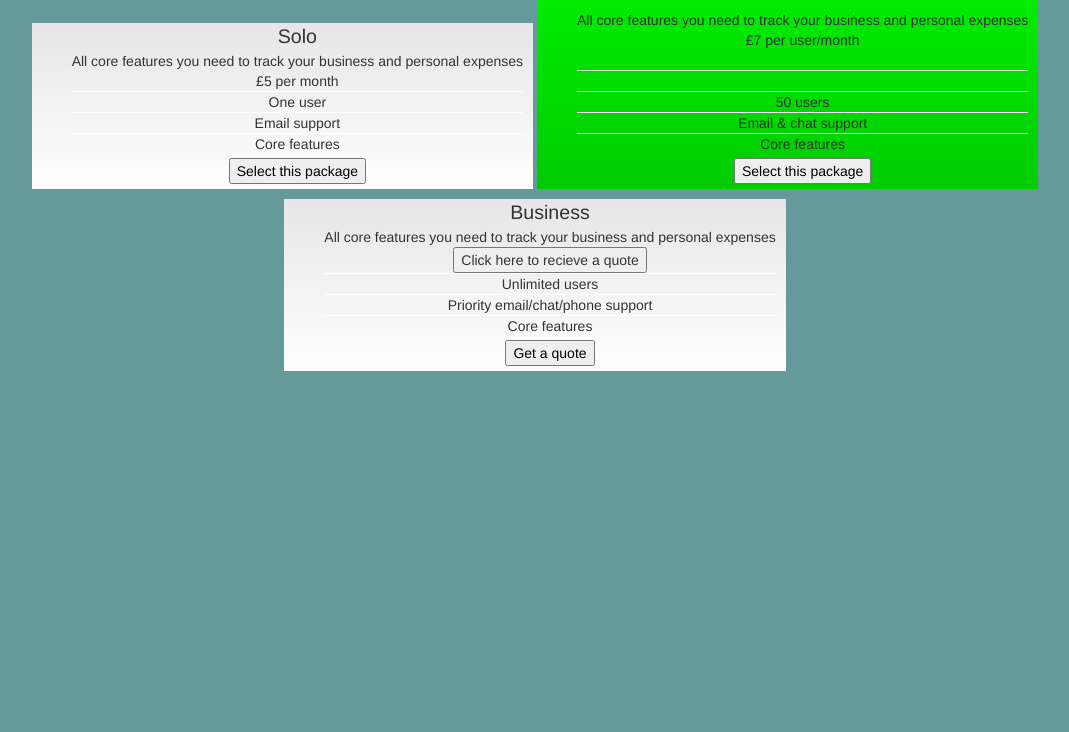
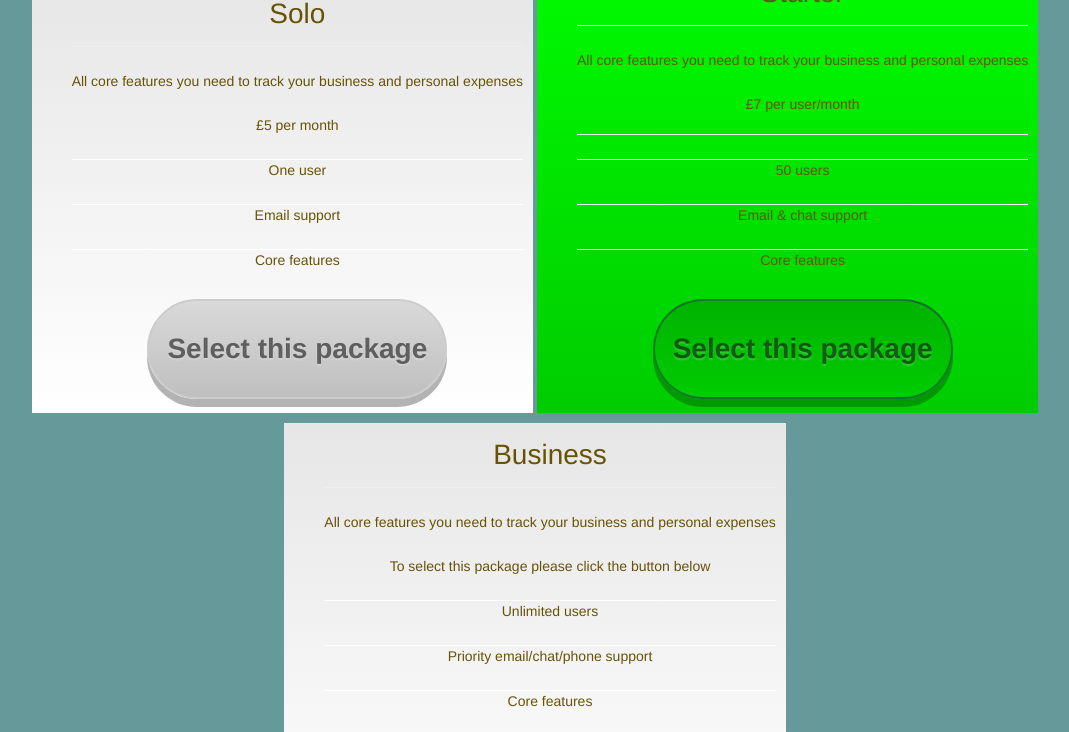
Before and after one commit to StormViper/StormTracker-widget, a plain HTML site: page index.html in a window 1280 px wide. Shown: the part 177-909 px from the top of the page, without its empty margins (105-1174 px from the left). Before the commit the page ends 800 px from the top, so only its background shows below. Drawn offline with nearby package versions, Linux system fonts and the light colour scheme; some packages are replaced by stand-ins of ours.

Commit message:
Styled widget

```diff
--- a/app/pages/package.html
+++ b/app/pages/package.html
@@ -2,13 +2,13 @@
 	<h2 id="package-header">Please select a package below</h2>
 <div id="package-container">
 	<ul id="package-list">
-		<li id="package-list-name">Solo</li>
+		<li id="package-list-name">Solo<hr /></li>
 		<li id="package-list-description">All core features you need to track your business and personal expenses</li>
 		<li id="package-list-price">&pound5 per month</li>
 		<li id="package-list-feature">One user</li>
 		<li id="package-list-feature">Email support</li>
 		<li id="package-list-feature">Core features</li>
-		<li id="select-package"><a id="button-select" href="/solo"><button>Select this package</button></a></li>
+		<li id="select-package"><a id="button-select" href="/solo"><button class="selectButton">Select this package</button></a></li>
 	</ul>
 
 	<ul id="package-list-recommended">
@@ -18,17 +18,17 @@
 		<li id="package-list-feature">50 users</li>
 		<li id="package-list-feature">Email & chat support</li>
 		<li id="package-list-feature">Core features</li>
-		<li id="select-package"><a id="button-select" href="/starter"><button>Select this package</button></a></li>
+		<li id="select-package"><a id="button-select" href="/starter"><button class="recSelectButton">Select this package</button></a></li>
 	</ul>
 
 	<ul id="package-list">
-		<li id="package-list-name">Business</li>
+		<li id="package-list-name">Business<hr /></li>
 		<li id="package-list-description">All core features you need to track your business and personal expenses</li>
-		<li id="package-list-price"><button>Click here to recieve a quote</button></li>
+		<li id="package-list-price">To select this package please click the button below</li>
 		<li id="package-list-feature">Unlimited users</li>
 		<li id="package-list-feature">Priority email/chat/phone support</li>
 		<li id="package-list-feature">Core features</li>
-		<li id="select-package"><a id="button-select" href="/quote"><button>Get a quote</button></a></li>
+		<li id="select-package"><a id="button-select" href="/quote"><button class="selectButton">Get a quote</button></a></li>
 	</ul>
 </div>
 </div>
--- a/app/stylesheets/stylesheet.css
+++ b/app/stylesheets/stylesheet.css
@@ -17,6 +17,7 @@ body, html { background-color: #669999; }
   background-image: -o-linear-gradient(top, #e6e6e6, #ffffff);
   background-image: linear-gradient(to bottom, #e6e6e6, #ffffff);
   padding-right: 10px;
+  padding-bottom: 10px;
 }
 #package-list-recommended {
 	list-style: none;
@@ -27,6 +28,7 @@ body, html { background-color: #669999; }
   background-image: -o-linear-gradient(top, #00ff00, #00cc00);
   background-image: linear-gradient(to bottom, #00ff00, #00cc00);
   padding-right: 10px;
+  padding-bottom: 10px;
 }
 
 #package-list-name {
@@ -49,3 +51,112 @@ p#package-recommended {
 #button-select {
 	color: black;
 }
+
+
+button.recSelectButton {
+	color: black;
+	text-decoration: none;
+	display: block;
+	height: 100px;
+	width: 300px;
+	background: #00b300;
+	border: 2px solid rgba(33, 68, 72, 0.59);
+
+	color: rgba(0, 0, 0, 0.55);
+	text-align: center;
+	font: bold 2em/30px "Helvetica Neue", Arial, Helvetica, Geneva, sans-serif;
+
+	background: -webkit-linear-gradient(top, #00b300, #00cc00);
+	background: -moz-linear-gradient(top, #00b300, #00cc00);
+	background: -o-linear-gradient(top, #00b300, #00cc00);
+	background: -ms-linear-gradient(top, #00b300, #00cc00);
+	background: linear-gradient(top, #00b300, #00cc00);
+
+	-webkit-border-radius: 50px;
+	-khtml-border-radius: 50px;
+	-moz-border-radius: 50px;
+	border-radius: 50px;
+
+	-webkit-box-shadow: 0 8px 0 #009900;
+	-moz-box-shadow: 0 8px 0 #009900;
+	box-shadow: 0 8px 0 #009900;
+	text-shadow: 0 2px 2px rgba(255, 255, 255, 0.2);
+}
+
+button.recSelectButton:hover {
+	background: #3d7a80;
+	background: -webkit-linear-gradient(top, #00e600, #00b300);
+	background: -moz-linear-gradient(top, #00e600, #00b300);
+	background: -o-linear-gradient(top, #00e600, #00b300);
+	background: -ms-linear-gradient(top, #00e600, #00b300);
+	background: linear-gradient(top, #00e600, #00b300);
+}
+
+button.SelectButton {
+	color: black;
+	text-decoration: none;
+	display: block;
+	height: 100px;
+	width: 300px;
+	background: #cccccc;
+	border: 2px solid #cccccc;
+
+	color: rgba(0, 0, 0, 0.55);
+	text-align: center;
+	font: bold 2em/30px "Helvetica Neue", Arial, Helvetica, Geneva, sans-serif;
+
+	background: -webkit-linear-gradient(top, #d9d9d9, #bfbfbf);
+	background: -moz-linear-gradient(top, #d9d9d9, #bfbfbf);
+	background: -o-linear-gradient(top, #d9d9d9, #bfbfbf);
+	background: -ms-linear-gradient(top, #d9d9d9, #bfbfbf);
+	background: linear-gradient(top, #d9d9d9, #bfbfbf);
+
+	-webkit-border-radius: 50px;
+	-khtml-border-radius: 50px;
+	-moz-border-radius: 50px;
+	border-radius: 50px;
+
+	-webkit-box-shadow: 0 8px 0 #b3b3b3;
+	-moz-box-shadow: 0 8px 0 #b3b3b3;
+	box-shadow: 0 8px 0 #b3b3b3;
+	text-shadow: 0 2px 2px rgba(255, 255, 255, 0.2);
+}
+
+button.SelectButton:hover {
+	background: #3d7a80;
+	background: -webkit-linear-gradient(top, #e6e6e6, #f2f2f2);
+	background: -moz-linear-gradient(top, #e6e6e6, #f2f2f2);
+	background: -o-linear-gradient(top, #e6e6e6, #f2f2f2);
+	background: -ms-linear-gradient(top, #e6e6e6, #f2f2f2);
+	background: linear-gradient(top, #e6e6e6, #f2f2f2);
+}
+
+h2#package-header {
+	color: black;
+	font-family: 'Open Sans', sans-serif;
+	font-size: 30px;
+	font-weight: 300;
+	line-height: 32px;
+	margin: 0 0 72px;
+	text-align: center;
+}
+
+li#package-list-name {
+	color: #685206;
+	font-family: 'Helvetica Neue', sans-serif;
+	font-size: 28px;
+	line-height: 24px;
+	margin: 20px 0 24px;
+	text-align: center;
+	text-justify: inter-word;
+}
+
+li#package-list-description, li#package-list-price, li#package-list-feature {
+	color: #685206;
+	font-family: 'Helvetica Neue', sans-serif;
+	font-size: 14px;
+	line-height: 20px;
+	margin: 0 0 24px;
+	text-align: center;
+	text-justify: inter-word;
+}
```
